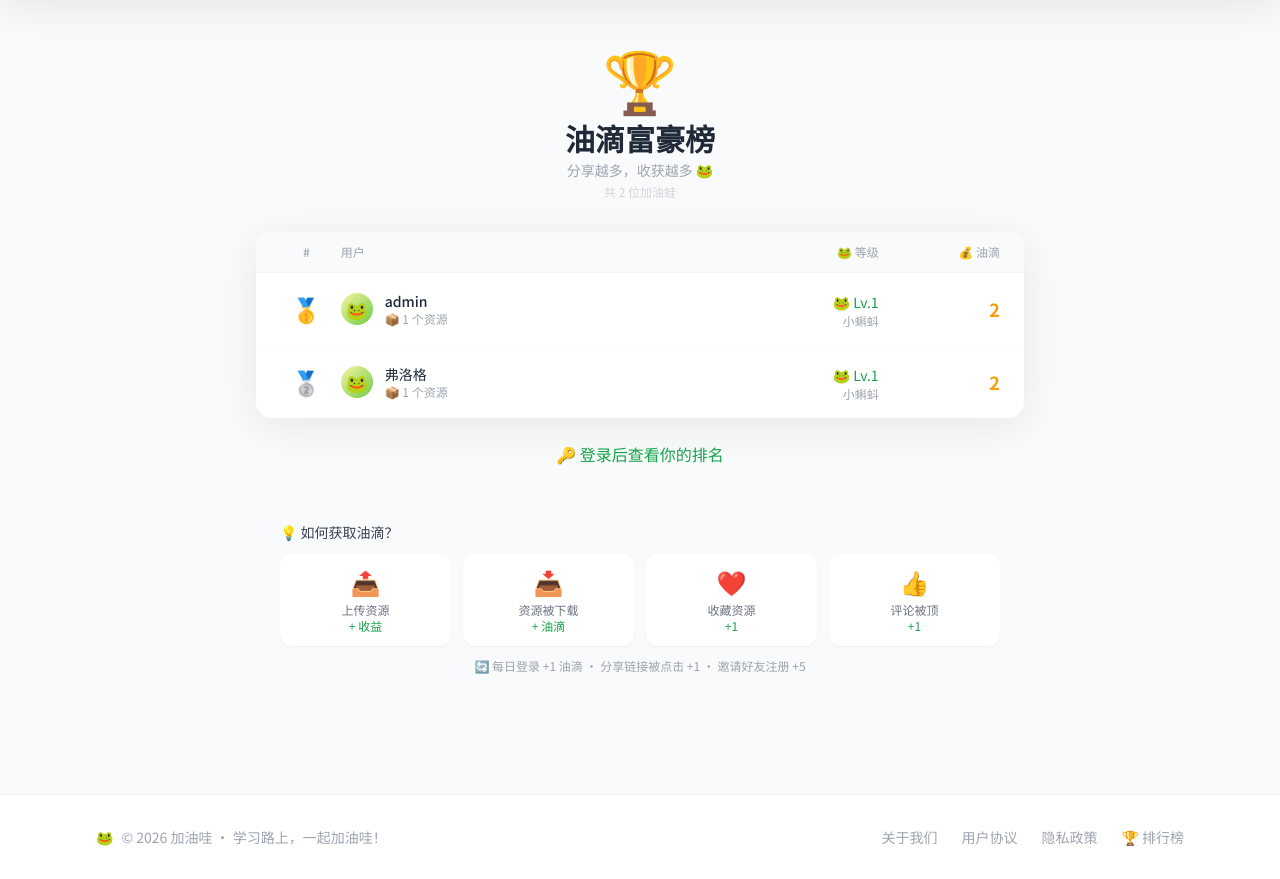
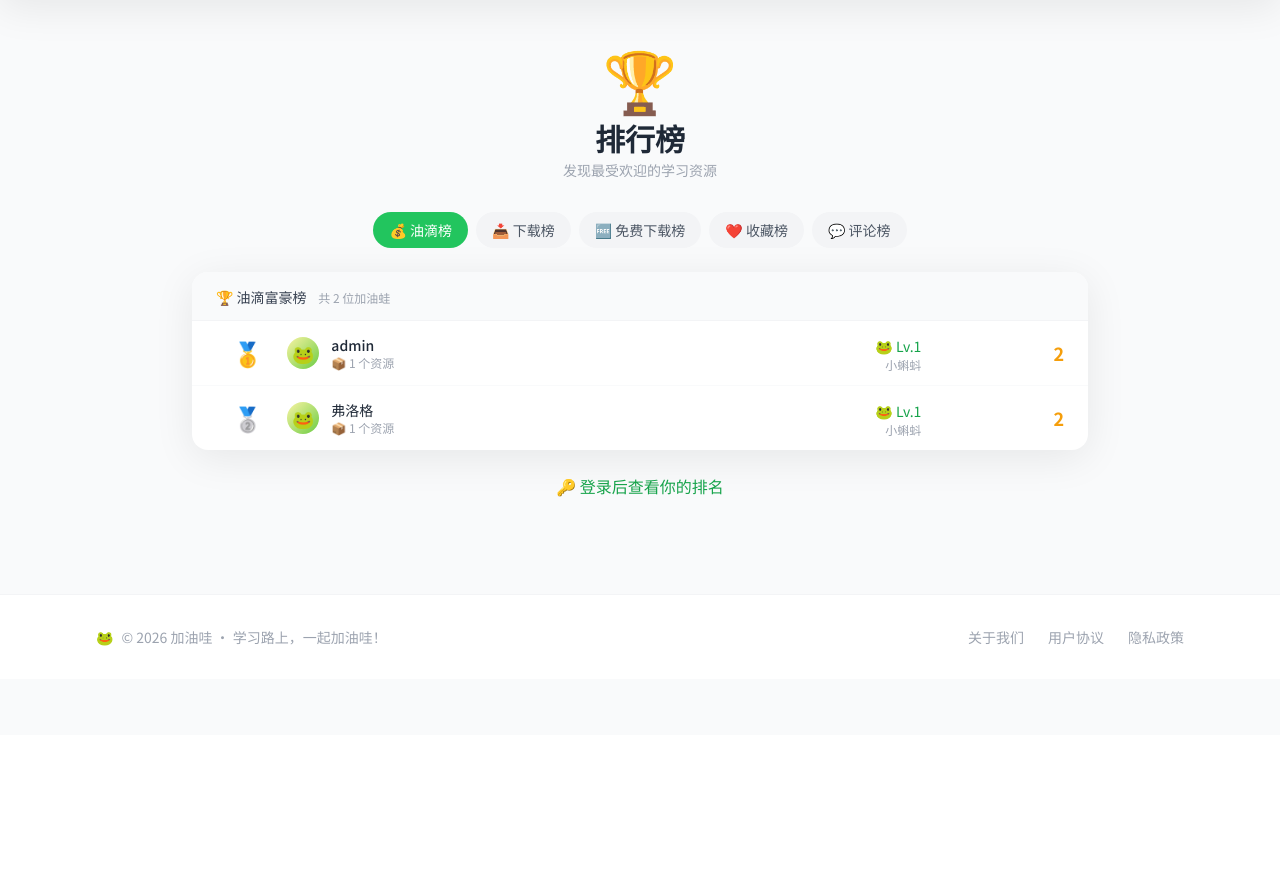
Before and after one commit to clytiee/jiayouwa, a Django app: page /ranking/ in a window 1280 px wide. Shown: the part 65-944 px from the top of the page. After the commit the page ends 711 px from the top, so only its background shows below. Run offline with Django 5.2, Linux system fonts and the light colour scheme; data comes from the database, SQL or seed files in the repository; some libraries are stand-ins or nearby versions.

Commit message:
新增下载、收藏、评论排行榜；排行榜入口从底部移到顶部

```diff
--- a/core/views.py
+++ b/core/views.py
@@ -41,26 +41,26 @@ def toggle_view_mode(request):
 
 
 def ranking_view(request):
-    """油滴排行榜"""
-    # 获取所有用户，按油滴余额排序，取前50
-    top_users = User.objects.filter(
+    """综合排行榜（支持多维度）"""
+
+    rank_type = request.GET.get('type', 'oil')
+
+    # 1. 油滴排行榜（保持不变）
+    oil_top_users = User.objects.filter(
         is_active=True,
         is_banned=False
     ).exclude(
         oil_balance=0
     ).order_by('-oil_balance')[:50]
 
-    # 为每个用户补充资源数
-    for user in top_users:
+    for user in oil_top_users:
         user.resource_count = Resource.objects.filter(
             uploader=user,
             status='published'
         ).count()
 
-    # 当前用户的排名
     user_rank = None
     if request.user.is_authenticated:
-        # 获取当前用户的油滴排名
         higher_count = User.objects.filter(
             is_active=True,
             is_banned=False,
@@ -68,16 +68,49 @@ def ranking_view(request):
         ).count()
         user_rank = higher_count + 1
 
+    # ===== 资源排行榜（根据类型选择） =====
+    resources_list = []
+
+    if rank_type == 'download':
+        resources_list = Resource.objects.filter(
+            status='published'
+        ).order_by('-download_count')[:30]
+
+    elif rank_type == 'free_download':
+        resources_list = Resource.objects.filter(
+            status='published',
+            price=0
+        ).order_by('-download_count')[:30]
+
+    elif rank_type == 'collect':
+        resources_list = Resource.objects.filter(
+            status='published'
+        ).order_by('-collect_count')[:30]
+
+    elif rank_type == 'comment':
+        resources_list = Resource.objects.filter(
+            status='published'
+        ).annotate(
+            comment_count=Count('comment')
+        ).filter(
+            comment_count__gt=0
+        ).order_by('-comment_count')[:30]
+
+    # 补充上传者名称
+    for r in resources_list:
+        r.uploader_name = r.uploader.first_name or r.uploader.username
+        if rank_type == 'comment':
+            r.comment_count = getattr(r, 'comment_count', 0)
+
     context = {
-        'top_users': top_users,
+        'rank_type': rank_type,
+        'resources_list': resources_list,  # ← 统一变量名
+        'oil_top_users': oil_top_users,
         'user_rank': user_rank,
         'total_users': User.objects.filter(is_active=True, is_banned=False).count(),
     }
 
     return render(request, 'ranking.html', context)
-
-
-# 保留旧的 ranking_view 已替换
 
 def search_view(request):
     """搜索资源（关键词 + 语义）"""
--- a/templates/base.html
+++ b/templates/base.html
@@ -188,7 +188,12 @@
                 <div class="flex items-center space-x-3">
 
                     {% if user.is_authenticated %}
-                        <!-- 消息通知 -->
+                        <!-- 🆕 排行榜（消息中心左边） -->
+						<a href="{% url 'ranking' %}" class="text-gray-500 hover:text-green-600 transition text-sm font-medium">
+							🏆 排行榜
+						</a>
+
+						<!-- 消息通知 -->
 						<div x-data="{ open: false }" class="relative">
 							<button @click="open = !open"
 									@click.away="open = false"
@@ -301,7 +306,6 @@
                     <a href="#" class="hover:text-green-600">关于我们</a>
                     <a href="#" class="hover:text-green-600">用户协议</a>
                     <a href="#" class="hover:text-green-600">隐私政策</a>
-                    <a href="{% url 'ranking' %}" class="hover:text-green-600">🏆 排行榜</a>
                 </div>
             </div>
         </div>
--- /dev/null
+++ b/templates/partials/my_rank.html
@@ -0,0 +1,34 @@
+<!-- 我的排名 -->
+{% if request.user.is_authenticated %}
+<div class="mt-6 bg-gradient-to-r from-green-50 to-emerald-50 rounded-2xl card-shadow p-6 border border-green-100">
+    <div class="flex items-center justify-between">
+        <div class="flex items-center space-x-4">
+            <span class="avatar-frog avatar-frog-lg">🐸</span>
+            <div>
+                <div class="text-sm text-gray-500">我的排名</div>
+                <div class="text-2xl font-bold text-gray-800">
+                    {% if user_rank %}
+                    #{{ user_rank }}
+                    {% else %}
+                    🎉 前50名！
+                    {% endif %}
+                </div>
+                <div class="text-sm text-gray-400">
+                    {{ request.user.first_name|default:request.user.username }}
+                    · 🐸 Lv.{{ request.user.level }} {{ request.user.level_title|default:"小蝌蚪" }}
+                </div>
+            </div>
+        </div>
+        <div class="text-right">
+            <div class="text-sm text-gray-500">我的油滴</div>
+            <div class="text-3xl font-bold text-amber-500">{{ request.user.oil_balance }}</div>
+        </div>
+    </div>
+</div>
+{% else %}
+<div class="mt-6 text-center">
+    <a href="{% url 'users:login' %}" class="text-green-600 hover:underline">
+        🔑 登录后查看你的排名
+    </a>
+</div>
+{% endif %}
--- a/templates/ranking.html
+++ b/templates/ranking.html
@@ -1,37 +1,53 @@
 {% extends 'base.html' %}
 {% load static %}
 
-{% block title %}🏆 油滴富豪榜 - 加油哇 🐸{% endblock %}
+{% block title %}🏆 排行榜 - 加油哇 🐸{% endblock %}
 
 {% block content %}
-<div class="max-w-3xl mx-auto py-6">
+<div class="max-w-4xl mx-auto py-6">
 
     <!-- 页面头部 -->
     <div class="text-center mb-8">
         <div class="text-6xl mb-3">🏆</div>
-        <h1 class="text-3xl font-bold text-gray-800">油滴富豪榜</h1>
-        <p class="text-gray-400 text-sm mt-1">
-            分享越多，收获越多 🐸
-            <span class="block text-xs text-gray-300 mt-1">共 {{ total_users }} 位加油蛙</span>
-        </p>
+        <h1 class="text-3xl font-bold text-gray-800">排行榜</h1>
+        <p class="text-gray-400 text-sm mt-1">发现最受欢迎的学习资源</p>
     </div>
 
-    <!-- 排行榜 -->
+    <!-- 排行榜切换 Tab -->
+    <div class="flex flex-wrap gap-2 mb-6 justify-center">
+        <a href="?type=oil"
+           class="px-4 py-2 rounded-full text-sm font-medium transition {% if rank_type == 'oil' %}bg-green-500 text-white{% else %}bg-gray-100 text-gray-600 hover:bg-gray-200{% endif %}">
+            💰 油滴榜
+        </a>
+        <a href="?type=download"
+           class="px-4 py-2 rounded-full text-sm font-medium transition {% if rank_type == 'download' %}bg-green-500 text-white{% else %}bg-gray-100 text-gray-600 hover:bg-gray-200{% endif %}">
+            📥 下载榜
+        </a>
+        <a href="?type=free_download"
+           class="px-4 py-2 rounded-full text-sm font-medium transition {% if rank_type == 'free_download' %}bg-green-500 text-white{% else %}bg-gray-100 text-gray-600 hover:bg-gray-200{% endif %}">
+            🆓 免费下载榜
+        </a>
+        <a href="?type=collect"
+           class="px-4 py-2 rounded-full text-sm font-medium transition {% if rank_type == 'collect' %}bg-green-500 text-white{% else %}bg-gray-100 text-gray-600 hover:bg-gray-200{% endif %}">
+            ❤️ 收藏榜
+        </a>
+        <a href="?type=comment"
+           class="px-4 py-2 rounded-full text-sm font-medium transition {% if rank_type == 'comment' %}bg-green-500 text-white{% else %}bg-gray-100 text-gray-600 hover:bg-gray-200{% endif %}">
+            💬 评论榜
+        </a>
+    </div>
+
+    <!-- ===== 油滴排行榜 ===== -->
+    {% if rank_type == 'oil' %}
     <div class="bg-white rounded-2xl card-shadow overflow-hidden">
-
-        <!-- 表头 -->
-        <div class="grid grid-cols-12 gap-2 px-6 py-3 bg-gray-50 border-b border-gray-100 text-xs font-medium text-gray-400">
-            <div class="col-span-1 text-center">#</div>
-            <div class="col-span-6">用户</div>
-            <div class="col-span-3 text-right">🐸 等级</div>
-            <div class="col-span-2 text-right">💰 油滴</div>
+        <div class="px-6 py-3 bg-gray-50 border-b border-gray-100">
+            <span class="text-sm font-medium text-gray-700">🏆 油滴富豪榜</span>
+            <span class="text-xs text-gray-400 ml-2">共 {{ total_users }} 位加油蛙</span>
         </div>
 
-        <!-- 列表 -->
         <div class="divide-y divide-gray-50">
-            {% for user in top_users %}
-            <div class="grid grid-cols-12 gap-2 px-6 py-4 items-center hover:bg-gray-50 transition">
-                <!-- 排名 -->
+            {% for user in oil_top_users %}
+            <div class="grid grid-cols-12 gap-2 px-6 py-3 items-center hover:bg-gray-50 transition">
                 <div class="col-span-1 text-center">
                     {% if forloop.counter == 1 %}
                     <span class="text-2xl">🥇</span>
@@ -43,8 +59,6 @@
                     <span class="text-sm font-medium text-gray-400">#{{ forloop.counter }}</span>
                     {% endif %}
                 </div>
-
-                <!-- 用户 -->
                 <div class="col-span-6 flex items-center space-x-3">
                     <span class="avatar-frog avatar-frog-sm">🐸</span>
                     <div>
@@ -54,96 +68,98 @@
                             <span class="text-xs bg-green-100 text-green-700 px-2 py-0.5 rounded-full ml-1">我</span>
                             {% endif %}
                         </div>
-                        <div class="text-xs text-gray-400">
-                            📦 {{ user.resource_count }} 个资源
-                        </div>
+                        <div class="text-xs text-gray-400">📦 {{ user.resource_count }} 个资源</div>
                     </div>
                 </div>
-
-                <!-- 等级 -->
                 <div class="col-span-3 text-right">
                     <span class="text-sm text-green-600">🐸 Lv.{{ user.level }}</span>
                     <span class="text-xs text-gray-400 block">{{ user.level_title|default:"小蝌蚪" }}</span>
                 </div>
-
-                <!-- 油滴 -->
                 <div class="col-span-2 text-right">
                     <span class="text-lg font-bold text-amber-500">{{ user.oil_balance }}</span>
                 </div>
             </div>
             {% empty %}
-            <div class="px-6 py-12 text-center text-gray-400">
-                <div class="text-4xl mb-3">🐸</div>
-                <p>还没有人拥有油滴</p>
-                <p class="text-sm mt-1">快去分享资源，成为第一个上榜的人吧！</p>
-            </div>
+            <div class="px-6 py-12 text-center text-gray-400">暂无数据</div>
             {% endfor %}
         </div>
     </div>
 
     <!-- 我的排名 -->
-    {% if request.user.is_authenticated %}
-    <div class="mt-6 bg-gradient-to-r from-green-50 to-emerald-50 rounded-2xl card-shadow p-6 border border-green-100">
-        <div class="flex items-center justify-between">
-            <div class="flex items-center space-x-4">
-                <span class="avatar-frog avatar-frog-lg">🐸</span>
-                <div>
-                    <div class="text-sm text-gray-500">我的排名</div>
-                    <div class="text-2xl font-bold text-gray-800">
-                        {% if user_rank %}
-                        #{{ user_rank }}
+    {% include 'partials/my_rank.html' %}
+
+    <!-- ===== 资源排行榜（下载/收藏/评论） ===== -->
+    {% else %}
+    <div class="bg-white rounded-2xl card-shadow overflow-hidden">
+        <div class="px-6 py-3 bg-gray-50 border-b border-gray-100">
+            <span class="text-sm font-medium text-gray-700">
+                {% if rank_type == 'download' %}📥 下载榜
+                {% elif rank_type == 'free_download' %}🆓 免费下载榜
+                {% elif rank_type == 'collect' %}❤️ 收藏榜
+                {% else %}💬 评论榜{% endif %}
+            </span>
+            <span class="text-xs text-gray-400 ml-2">Top 30</span>
+        </div>
+
+        <div class="divide-y divide-gray-50">
+            {% for resource in resources_list %}
+            <div class="grid grid-cols-12 gap-2 px-6 py-3 items-center hover:bg-gray-50 transition">
+                <div class="col-span-1 text-center">
+                    {% if forloop.counter == 1 %}
+                    <span class="text-2xl">🥇</span>
+                    {% elif forloop.counter == 2 %}
+                    <span class="text-2xl">🥈</span>
+                    {% elif forloop.counter == 3 %}
+                    <span class="text-2xl">🥉</span>
+                    {% else %}
+                    <span class="text-sm font-medium text-gray-400">#{{ forloop.counter }}</span>
+                    {% endif %}
+                </div>
+                <div class="col-span-7 flex items-center space-x-3 min-w-0">
+                    <div class="w-12 h-12 rounded-lg bg-gray-100 overflow-hidden flex-shrink-0">
+                        {% if resource.cover_images and resource.cover_images|length > 0 %}
+                        <img src="{{ resource.cover_images.0 }}" alt="{{ resource.title }}" class="w-full h-full object-cover">
                         {% else %}
-                        🎉 前50名！
+                        <div class="w-full h-full flex items-center justify-center text-xl">📄</div>
                         {% endif %}
                     </div>
-                    <div class="text-sm text-gray-400">
-                        {{ request.user.first_name|default:request.user.username }}
-                        · 🐸 Lv.{{ request.user.level }} {{ request.user.level_title|default:"小蝌蚪" }}
+                    <div class="min-w-0">
+                        <a href="{% url 'resources:detail' resource.id %}" class="text-sm font-medium text-gray-800 hover:text-green-600 truncate block">
+                            {{ resource.title }}
+                        </a>
+                        <div class="flex items-center gap-2 text-xs text-gray-400">
+                            <span>👤 {{ resource.uploader_name|default:resource.uploader.first_name|default:resource.uploader.username }}</span>
+                            {% if resource.price == 0 %}
+                            <span class="text-green-600">🆓 免费</span>
+                            {% else %}
+                            <span class="text-amber-600">💰 {{ resource.price }}油滴</span>
+                            {% endif %}
+                        </div>
+                    </div>
+                </div>
+                <div class="col-span-4 text-right">
+                    <div class="text-lg font-bold text-gray-700">
+                        {% if rank_type == 'download' or rank_type == 'free_download' %}
+                        {{ resource.download_count }}
+                        {% elif rank_type == 'collect' %}
+                        {{ resource.collect_count }}
+                        {% else %}
+                        {{ resource.comment_count }}
+                        {% endif %}
+                    </div>
+                    <div class="text-xs text-gray-400">
+                        {% if rank_type == 'download' or rank_type == 'free_download' %}次下载
+                        {% elif rank_type == 'collect' %}次收藏
+                        {% else %}条评论{% endif %}
                     </div>
                 </div>
             </div>
-            <div class="text-right">
-                <div class="text-sm text-gray-500">我的油滴</div>
-                <div class="text-3xl font-bold text-amber-500">{{ request.user.oil_balance }}</div>
-            </div>
+            {% empty %}
+            <div class="px-6 py-12 text-center text-gray-400">暂无数据</div>
+            {% endfor %}
         </div>
-    </div>
-    {% else %}
-    <div class="mt-6 text-center">
-        <a href="{% url 'users:login' %}" class="text-green-600 hover:underline">
-            🔑 登录后查看你的排名
-        </a>
     </div>
     {% endif %}
 
-    <!-- 如何获取油滴 -->
-    <div class="mt-8 bg-gray-50 rounded-2xl p-6">
-        <h3 class="text-sm font-medium text-gray-700 mb-3">💡 如何获取油滴？</h3>
-        <div class="grid grid-cols-2 md:grid-cols-4 gap-3 text-xs text-gray-500">
-            <div class="bg-white rounded-xl p-3 text-center shadow-sm">
-                <div class="text-2xl mb-1">📤</div>
-                <div>上传资源</div>
-                <div class="text-green-600">+ 收益</div>
-            </div>
-            <div class="bg-white rounded-xl p-3 text-center shadow-sm">
-                <div class="text-2xl mb-1">📥</div>
-                <div>资源被下载</div>
-                <div class="text-green-600">+ 油滴</div>
-            </div>
-            <div class="bg-white rounded-xl p-3 text-center shadow-sm">
-                <div class="text-2xl mb-1">❤️</div>
-                <div>收藏资源</div>
-                <div class="text-green-600">+1</div>
-            </div>
-            <div class="bg-white rounded-xl p-3 text-center shadow-sm">
-                <div class="text-2xl mb-1">👍</div>
-                <div>评论被顶</div>
-                <div class="text-green-600">+1</div>
-            </div>
-        </div>
-        <p class="text-center text-xs text-gray-400 mt-3">
-            🔄 每日登录 +1 油滴 · 分享链接被点击 +1 · 邀请好友注册 +5
-        </p>
-    </div>
 </div>
 {% endblock %}
```
